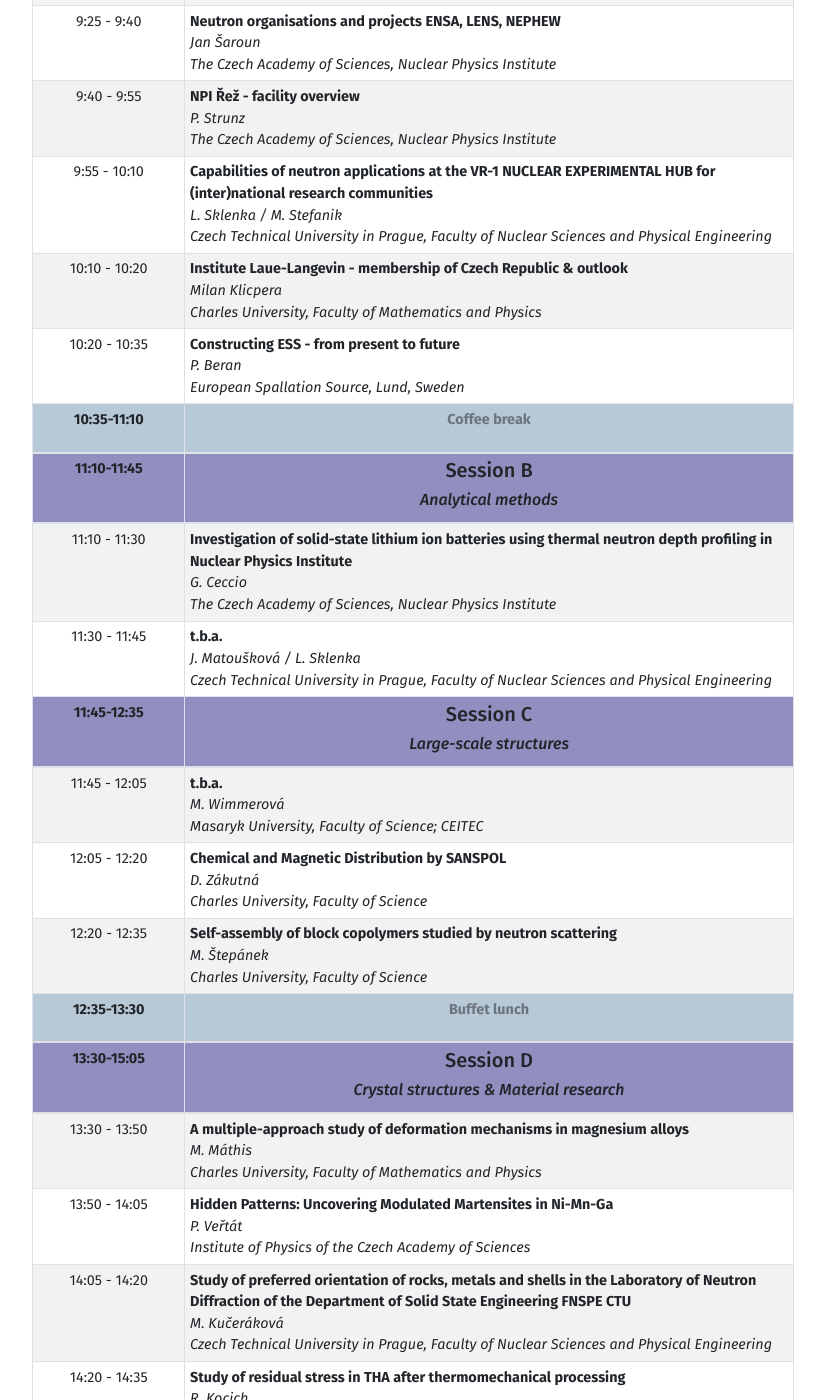
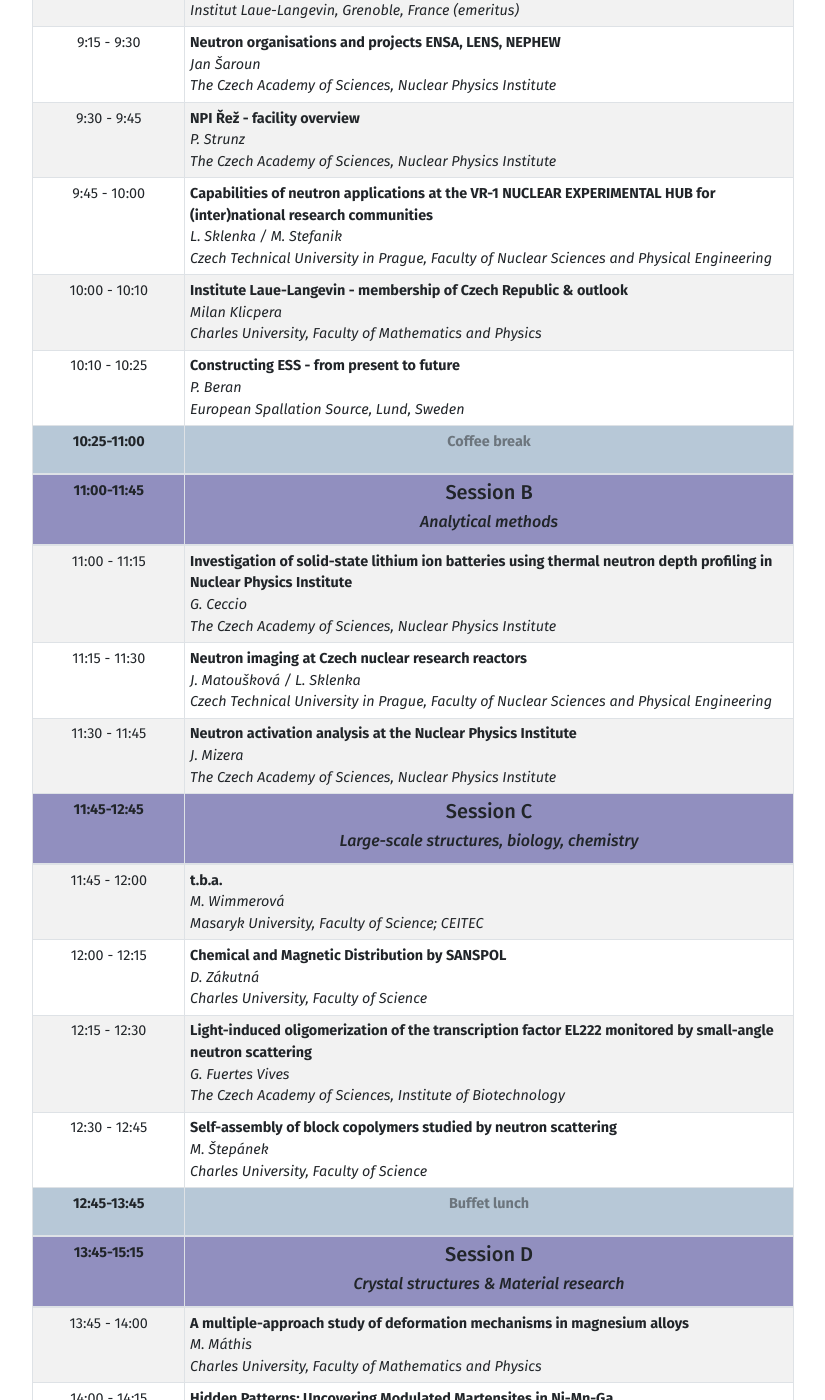
Before and after one commit to me2d09/meeting.neutrons, a Jekyll site: the page built from program.html, in a window 1280 px wide and 1400 px high, scrolled down 619 px. Shown: the whole window, without its empty margins (227-1052 px from the left). Built offline with Jekyll 4.4.1, drawn with Linux system fonts in a browser that asks for light colours; some of the changed text lies outside the part shown.

Commit message:
Retiming of the program

```diff
--- a/_data/program.yml
+++ b/_data/program.yml
@@ -14,48 +14,49 @@ schedule:
  - date: "2024-02-01"
    dateReadable: "February 1st"
    timeslots:
-   - startTime: "8:30"
-     endTime: "9:00"
+   - startTime: "8:20"
+     endTime: "8:50"
      title: "Arrival of participants, coffee"
      type: "service"
-   - startTime: "9:00"
-     endTime: "9:10"
+   - startTime: "8:50"
+     endTime: "9:00"
      title: "Welcome note, organization details"
      type: "presentation"
-   - startTime: "9:10"
-     endTime: "10:35"
+   - startTime: "9:00"
+     endTime: "10:25"
      title: "Session A"
      subtitle: "Neutron facilities & memberships"
      type: "presentation"
      events:
        - title: "Neutron facilities"
          speakers: "J. Kulda"
-         slot: 9:10 - 9:25
+         affiliation: "Institut Laue-Langevin, Grenoble, France (emeritus)"
+         slot: 9:00 - 9:15
        - title: "Neutron organisations and projects ENSA, LENS, NEPHEW"
          speakers: "Jan Šaroun"
-         affiliation: The Czech Academy of Sciences, Nuclear Physics Institute
-         slot: 9:25 - 9:40
+         affiliation: "The Czech Academy of Sciences, Nuclear Physics Institute"
+         slot: 9:15 - 9:30
        - title: "NPI Řež - facility overview"
          speakers: "P. Strunz"
-         affiliation: The Czech Academy of Sciences, Nuclear Physics Institute
-         slot: 9:40 - 9:55
+         affiliation: "The Czech Academy of Sciences, Nuclear Physics Institute"
+         slot: 9:30 - 9:45
        - title: "Capabilities of neutron applications at the VR-1 NUCLEAR EXPERIMENTAL HUB for (inter)national research communities"
          speakers: "L. Sklenka / M. Stefanik"
-         affiliation: Czech Technical University in Prague, Faculty of Nuclear Sciences and Physical Engineering
-         slot: 9:55 - 10:10
+         affiliation: "Czech Technical University in Prague, Faculty of Nuclear Sciences and Physical Engineering"
+         slot: 9:45 - 10:00
        - title: "Institute Laue-Langevin - membership of Czech Republic & outlook"
          speakers: "Milan Klicpera"
-         affiliation: Charles University, Faculty of Mathematics and Physics
-         slot: 10:10 - 10:20
+         affiliation: "Charles University, Faculty of Mathematics and Physics"
+         slot: 10:00 - 10:10
        - title: "Constructing ESS - from present to future"
          speakers: "P. Beran"
-         affiliation: European Spallation Source, Lund, Sweden
-         slot: 10:20 - 10:35
-   - startTime: "10:35"
-     endTime: "11:10"
+         affiliation: "European Spallation Source, Lund, Sweden"
+         slot: 10:10 - 10:25
+   - startTime: "10:25"
+     endTime: "11:00"
      title: "Coffee break"
      type: "service"
-   - startTime: "11:10"
+   - startTime: "11:00"
      endTime: "11:45"
      title: "Session B"
      subtitle: "Analytical methods"
@@ -63,36 +64,44 @@ schedule:
      events:
        - title: "Investigation of solid-state lithium ion batteries using thermal neutron depth profiling in Nuclear Physics Institute"
          speakers: "G. Ceccio"
-         affiliation: The Czech Academy of Sciences, Nuclear Physics Institute
-         slot: 11:10 - 11:30
-       - title: "t.b.a."
+         affiliation: "The Czech Academy of Sciences, Nuclear Physics Institute"
+         slot: 11:00 - 11:15
+       - title: "Neutron imaging at Czech nuclear research reactors"
          speakers: "J. Matoušková / L. Sklenka"
          affiliation: "Czech Technical University in Prague, Faculty of Nuclear Sciences and Physical Engineering"
+         slot: 11:15 - 11:30
+       - title: "Neutron activation analysis at the Nuclear Physics Institute"
+         speakers: "J. Mizera"
+         affiliation: "The Czech Academy of Sciences, Nuclear Physics Institute"
          slot: 11:30 - 11:45
    - startTime: "11:45"
-     endTime: "12:35"
+     endTime: "12:45"
      title: "Session C"
-     subtitle: "Large-scale structures"
+     subtitle: "Large-scale structures, biology, chemistry"
      type: "presentation"
      events:
        - title: "t.b.a."
          speakers: "M. Wimmerová"
          affiliation: "Masaryk University, Faculty of Science; CEITEC"
-         slot: 11:45 - 12:05
+         slot: 11:45 - 12:00
        - title: "Chemical and Magnetic Distribution by SANSPOL"
          speakers: "D. Zákutná"
          affiliation: "Charles University, Faculty of Science"
-         slot: 12:05 - 12:20
+         slot: 12:00 - 12:15
+       - title: "Light-induced oligomerization of the transcription factor EL222 monitored by small-angle neutron scattering"
+         speakers: "G. Fuertes Vives"
+         affiliation: "The Czech Academy of Sciences, Institute of Biotechnology"
+         slot: 12:15 - 12:30
        - title: "Self-assembly of block copolymers studied by neutron scattering"
          speakers: "M. Štepánek"
          affiliation: "Charles University, Faculty of Science"
-         slot: 12:20 - 12:35
-   - startTime: "12:35"
-     endTime: "13:30"
+         slot: 12:30 - 12:45
+   - startTime: "12:45"
+     endTime: "13:45"
      title: "Buffet lunch"
      type: "service"
-   - startTime: "13:30"
-     endTime: "15:05"
+   - startTime: "13:45"
+     endTime: "15:15"
      title: "Session D"
      subtitle: "Crystal structures & Material research"
      type: "presentation"
@@ -100,33 +109,33 @@ schedule:
        - title: "A multiple-approach study of deformation mechanisms in magnesium alloys"
          speakers: "M. Máthis"
          affiliation: "Charles University, Faculty of Mathematics and Physics"
-         slot: 13:30 - 13:50
+         slot: 13:45 - 14:00
        - title: "Hidden Patterns: Uncovering Modulated Martensites in Ni-Mn-Ga"
          speakers: "P. Veřtát"
          affiliation: "Institute of Physics of the Czech Academy of Sciences"
-         slot: 13:50 - 14:05
+         slot: 14:00 - 14:15
        - title: "Study of preferred orientation of rocks, metals and shells in the Laboratory of Neutron Diffraction of the Department of Solid State Engineering FNSPE CTU"
          speakers: "M. Kučeráková"
          affiliation: "Czech Technical University in Prague, Faculty of Nuclear Sciences and Physical Engineering"
-         slot: 14:05 - 14:20
+         slot: 14:15 - 14:30
        - title: "Study of residual stress in THA after thermomechanical processing"
          speakers: "R. Kocich"
          affiliation: "Brno University of Technology, Faculty of Mechanical Engineering"
-         slot: 14:20 - 14:35
+         slot: 14:30 - 14:45
        - title: "Utilization of Neutron Scattering in Powder Metallurgy Research at UCT Prague"
          speakers: "A. Michalcová"
          affiliation: "University of Chemistry and Technology Prague"
-         slot: 14:35 - 14:50
+         slot: 14:45 - 15:00
        - title: "In-situ x-ray and neutron diffraction investigation of deformation mechanisms in shape memory alloys"
          speakers: "P. Šittner"
          affiliation: "Institute of Physics of the Czech Academy of Sciences"
-         slot: 14:50 - 15:05
-   - startTime: "15:05"
-     endTime: "15:40"
+         slot: 15:00 - 15:15
+   - startTime: "15:15"
+     endTime: "15:50"
      title: "Coffee break"
      type: "service"
-   - startTime: "15:40"
-     endTime: "16:45"
+   - startTime: "15:50"
+     endTime: "16:50"
      title: "Session E"
      subtitle: "Magnetic structures & excitations"
      type: "presentation"
@@ -134,20 +143,20 @@ schedule:
        - title: "Unique probe to quantum magnetism: from statics to dynamics"
          speakers: "P. Čermák"
          affiliation: "Charles University, Faculty of Mathematics and Physics"
-         slot: 15:40 - 16:00
+         slot: 15:50 - 16:05
        - title: "Magnetic structures of Dy2Co3Al9 solved by JANA2020"
          speakers: "M. Henriques"
          affiliation: "Institute of Physics of the Czech Academy of Sciences"
-         slot: 16:00 - 16:15
+         slot: 16:05 - 16:20
+       - title: "High magnetic fields in neutron research"
+         speakers: "K. Prokeš"
+         affiliation: "Helmholz Zentrum Berlin, Berlin, Germany"
+         slot: 16:20 - 16:35
        - title: "Polarization fluctuations in a uniaxial relaxor Sr0.61Ba0.39Nb2O6"
          speakers: "M. Kempa"
          affiliation: "Institute of Physics of the Czech Academy of Sciences"
-         slot: 16:15 - 16:30
-       - title: "High magnetic fields in neutron research"
-         speakers: "K. Prokeš"
-         affiliation: "Helmholz Zentrum Berlin, Berlin, Germany"
-         slot: 16:30 - 16:45
-   - startTime: "16:45"
+         slot: 16:35 - 16:50
+   - startTime: "16:50"
      endTime: ""
      title: "Closing session"
      type: "presentation"
```
